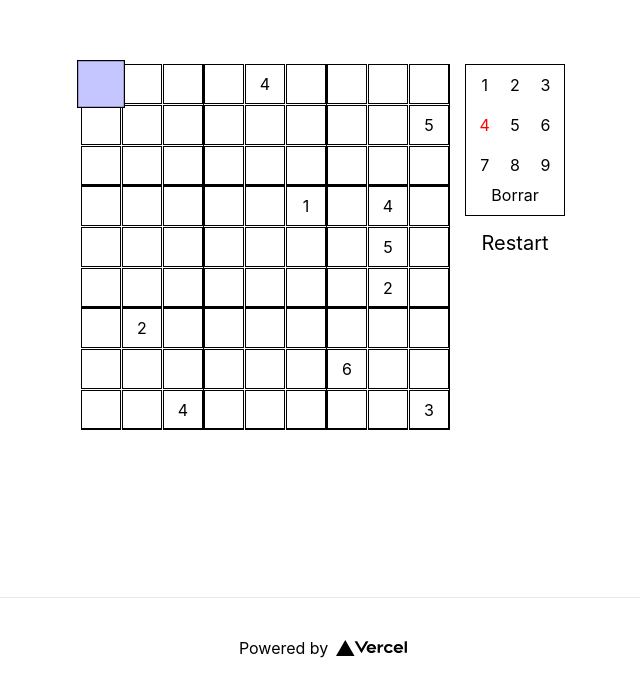
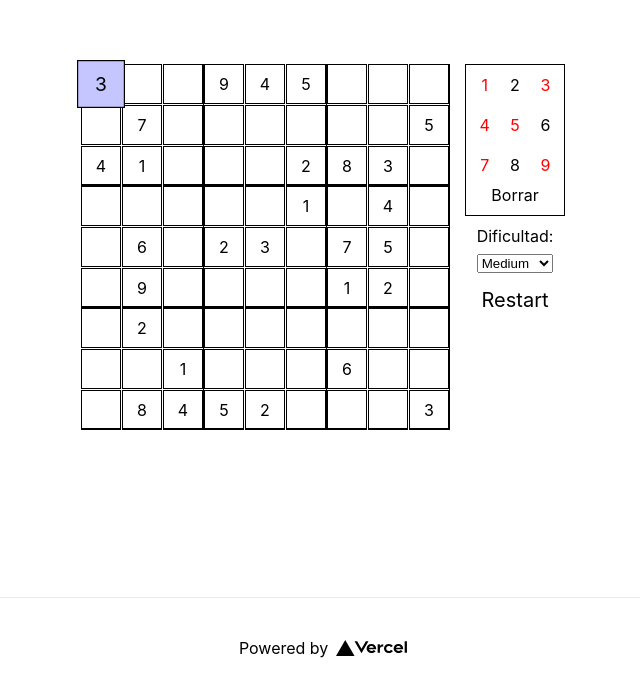
Before and after one commit to chelorope/sudoku, a Next.js app: page / in a window 1280 px wide. Shown: the part 103-800 px from the top of the page, without its empty margins (317-957 px from the left). Built offline with nearby package versions, Linux system fonts and the light colour scheme.

Commit message:
Difficulty level

```diff
--- /dev/null
+++ b/components/DifficultySelector/DifficultySelector.js
@@ -0,0 +1,24 @@
+import React, { memo, useState } from "react";
+
+import styles from "./DifficultySelector.module.css";
+
+const DifficultySelector = ({ onChange, value }) => {
+  return (
+    <label className={styles.DifficultySelector}>
+      Dificultad:
+      <select
+        name="difficulty"
+        className={styles.select}
+        onChange={(event) => onChange(event.target.value)}
+        value={value}
+      >
+        <option value="evil">Evil</option>
+        <option value="hard">Hard</option>
+        <option value="medium">Medium</option>
+        <option value="easy">Easy</option>
+      </select>
+    </label>
+  );
+};
+
+export default memo(DifficultySelector);
--- /dev/null
+++ b/components/DifficultySelector/DifficultySelector.module.css
@@ -0,0 +1,9 @@
+.DifficultySelector {
+  display: flex;
+  margin-top: 10px;
+  flex-direction: column;
+}
+
+.select {
+  margin-top: 8px;
+}
--- a/components/Game/Game.js
+++ b/components/Game/Game.js
@@ -1,19 +1,22 @@
-import React, { memo, useEffect, useState } from "react";
+import React, { memo, useCallback, useEffect, useState } from "react";
+import DifficultySelector from "../DifficultySelector/DifficultySelector";
 
 import Grid from "../Grid/Grid";
 import Selector from "../Selector/Selector";
+import {
+  generateRandomGame,
+  getGameStatus,
+  saveGameStatus,
+  getInvalidValues,
+} from "../util/game-util";
 
 import styles from "./Game.module.css";
-
-const SIZE = 9;
-const INITIAL_NUMBERS_COUNT = 10;
-
-const isBrowser = typeof window !== "undefined";
 
 const Game = () => {
   const [values, setValue] = useState(getGameStatus());
   const [selected, setSelected] = useState([0, 0]);
   const [invalidValues, setInvalidValues] = useState([]);
+  const [difficulty, setDifficulty] = useState("medium");
 
   const handleValueSelected = (value) => {
     setValue(() => {
@@ -23,21 +26,29 @@ const Game = () => {
     });
   };
 
-  const handleRestart = () => {
-    setValue(generateRandomGame());
+  const handleDifficultyChange = (value) => {
+    setDifficulty(value);
   };
+
+  const handleRestart = useCallback(() => {
+    setValue(generateRandomGame(difficulty));
+  }, [difficulty]);
 
   useEffect(() => {
     setInvalidValues(getInvalidValues(values, selected));
     saveGameStatus(values);
   }, [selected, values]);
   return (
-    <div className={styles.Game} style={{ "--board-size": SIZE }}>
+    <div className={styles.Game} style={{ "--board-size": values.length }}>
       <Grid values={values} selected={selected} onSelect={setSelected} />
       <div className={styles.controls}>
         <Selector
           onSelect={handleValueSelected}
           invalidValues={invalidValues}
+        />
+        <DifficultySelector
+          value={difficulty}
+          onChange={handleDifficultyChange}
         />
         <div className={styles.restart} onClick={handleRestart}>
           Restart
@@ -48,63 +59,3 @@ const Game = () => {
 };
 
 export default memo(Game);
-
-const getInvalidValues = (values, [column, row]) => {
-  const initialColumn = column - (column % 3);
-  const initialRow = row - (row % 3);
-  const invalid = [];
-  for (let i = 0; i <= values.length - 1; i++) {
-    for (let j = 0; j <= values[0].length - 1; j++) {
-      if (
-        values[i][j] &&
-        (i === column ||
-          j === row ||
-          (i >= initialColumn &&
-            i <= initialColumn + 2 &&
-            j >= initialRow &&
-            j <= initialRow + 2)) &&
-        invalid.indexOf(values[i][j]) === -1
-      ) {
-        values[i][j] && invalid.push(values[i][j]);
-      }
-    }
-  }
-  return invalid;
-};
-
-const getRandomInt = (min = 1, max = 9) => {
-  const minAbs = Math.ceil(min);
-  const maxAbs = Math.floor(max);
-  return Math.floor(Math.random() * (maxAbs - minAbs + 1)) + minAbs;
-};
-
-const generateRandomGame = () => {
-  const matrix = Array.from({ length: SIZE }, (_, i) => [...Array(SIZE)]);
-  for (let i = 0; i < INITIAL_NUMBERS_COUNT; i++) {
-    let position;
-    let isPositionInvalid = false;
-    do {
-      position = [getRandomInt(0, 8), getRandomInt(0, 8)];
-      isPositionInvalid =
-        typeof matrix[position[0]][position[1]] !== "undefined";
-    } while (isPositionInvalid);
-    let value;
-    let isValueInvalid;
-    do {
-      value = getRandomInt();
-      isValueInvalid = getInvalidValues(matrix, position).indexOf(value) !== -1;
-    } while (isValueInvalid);
-    matrix[position[0]][position[1]] = value;
-  }
-  return matrix;
-};
-
-const saveGameStatus = (gameStatus) => {
-  isBrowser &&
-    window.localStorage.setItem("game-status", JSON.stringify(gameStatus));
-};
-
-const getGameStatus = () => {
-  const gameStatus = isBrowser && window.localStorage.getItem("game-status");
-  return gameStatus ? JSON.parse(gameStatus) : generateRandomGame();
-};
--- /dev/null
+++ b/components/util/game-util.js
@@ -0,0 +1,85 @@
+const isBrowser = typeof window !== "undefined";
+
+const GAME_SIZE = 9;
+
+export const getInvalidValues = (values, [column, row]) => {
+  const initialColumn = column - (column % 3);
+  const initialRow = row - (row % 3);
+  const invalid = [];
+  for (let i = 0; i <= values.length - 1; i++) {
+    for (let j = 0; j <= values[0].length - 1; j++) {
+      if (
+        values[i][j] &&
+        (i === column ||
+          j === row ||
+          (i >= initialColumn &&
+            i <= initialColumn + 2 &&
+            j >= initialRow &&
+            j <= initialRow + 2)) &&
+        invalid.indexOf(values[i][j]) === -1
+      ) {
+        values[i][j] && invalid.push(values[i][j]);
+      }
+    }
+  }
+  return invalid;
+};
+
+const getRandomInt = (min = 1, max = 9) => {
+  const minAbs = Math.ceil(min);
+  const maxAbs = Math.floor(max);
+  return Math.floor(Math.random() * (maxAbs - minAbs + 1)) + minAbs;
+};
+
+export const generateRandomGame = (size, difficulty) => {
+  console.log(size, difficulty);
+  let initialValuesCount;
+  switch (difficulty) {
+    case "evil":
+      initialValuesCount = 17;
+      break;
+    case "hard":
+      initialValuesCount = 23;
+      break;
+    case "medium":
+      initialValuesCount = 29;
+      break;
+    case "easy":
+      initialValuesCount = 37;
+      break;
+
+    default:
+      initialValuesCount = 29;
+      break;
+  }
+  const matrix = Array.from({ length: GAME_SIZE }, (_, i) => [
+    ...Array(GAME_SIZE),
+  ]);
+  for (let i = 0; i < initialValuesCount; i++) {
+    let position;
+    let isPositionInvalid = false;
+    do {
+      position = [getRandomInt(0, 8), getRandomInt(0, 8)];
+      isPositionInvalid =
+        typeof matrix[position[0]][position[1]] !== "undefined";
+    } while (isPositionInvalid);
+    let value;
+    let isValueInvalid;
+    do {
+      value = getRandomInt();
+      isValueInvalid = getInvalidValues(matrix, position).indexOf(value) !== -1;
+    } while (isValueInvalid);
+    matrix[position[0]][position[1]] = value;
+  }
+  return matrix;
+};
+
+export const saveGameStatus = (gameStatus) => {
+  isBrowser &&
+    window.localStorage.setItem("game-status", JSON.stringify(gameStatus));
+};
+
+export const getGameStatus = () => {
+  const gameStatus = isBrowser && window.localStorage.getItem("game-status");
+  return gameStatus ? JSON.parse(gameStatus) : generateRandomGame();
+};
--- a/package.json
+++ b/package.json
@@ -4,7 +4,7 @@
   "private": true,
   "scripts": {
     "dev": "next dev",
-    "build": "next build",
+    "build": "next export",
     "start": "next start"
   },
   "dependencies": {
```
Also changed, not shown: 1 other file (tests, documents, lock files or other folders).
